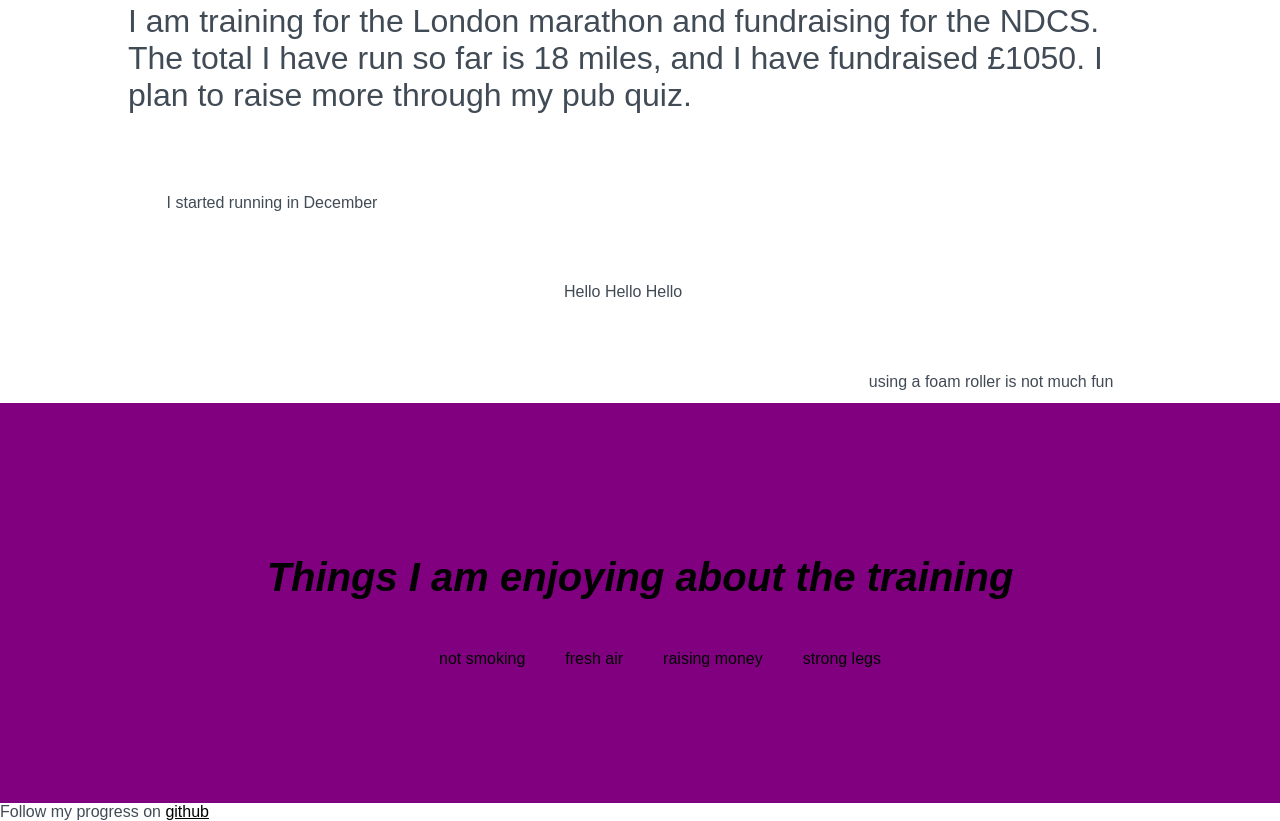
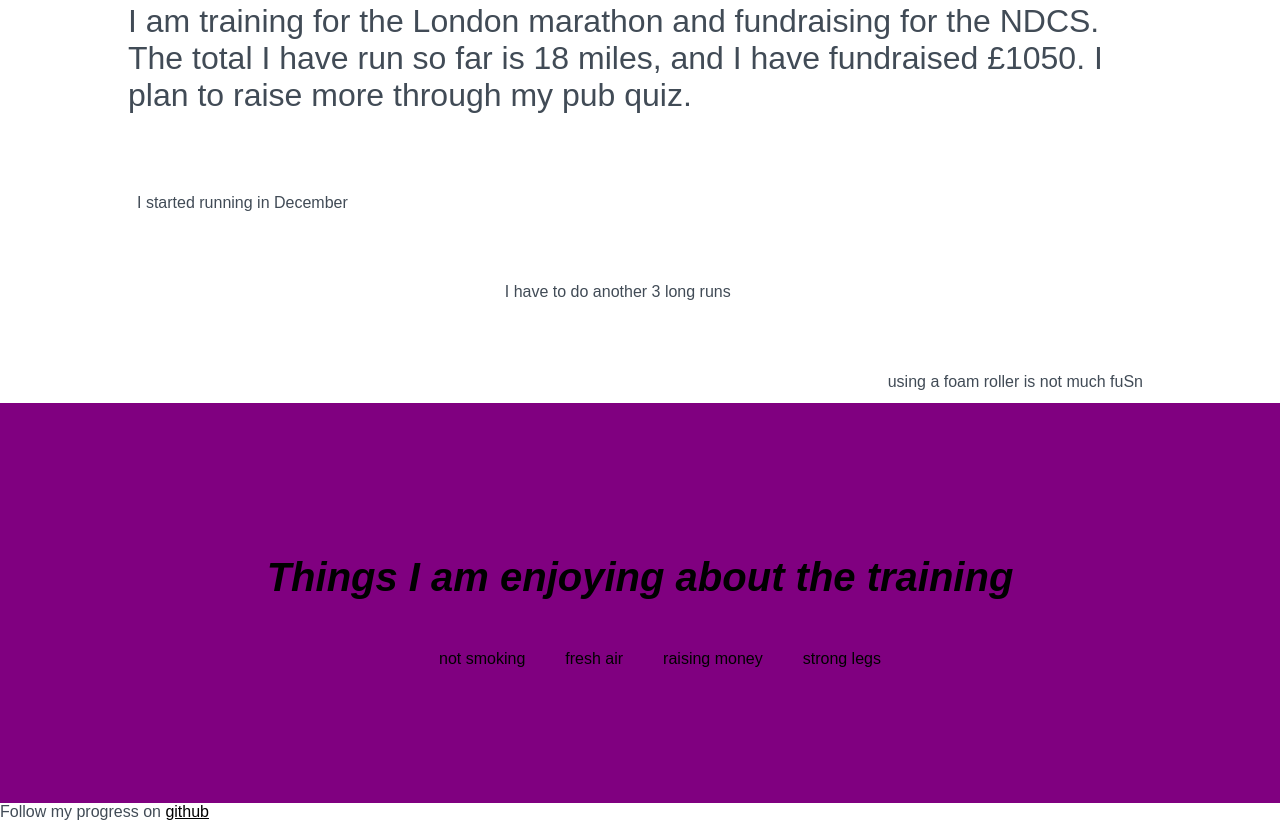
Before and after one commit to carolinechalk/beginners-week-one-master, a plain HTML site: page index.html in a window 1280 px wide. Shown: the part 744-1565 px from the top of the page. Drawn offline with Linux system fonts and the light colour scheme.

```diff
--- a/index.html
+++ b/index.html
@@ -18,8 +18,8 @@
     </p>
     <ol>
       <li>  I started running in December </li>
-      <li id="lower">  Hello Hello Hello </li>
-      <li id="lowest"> using a foam roller is not much fun </li>
+      <li id="lower">  I have to do another 3 long runs </li>
+      <li id="lowest"> using a foam roller is not much fuSn </li>
     </ol>
   </div>
   <div class="contrast">
```
